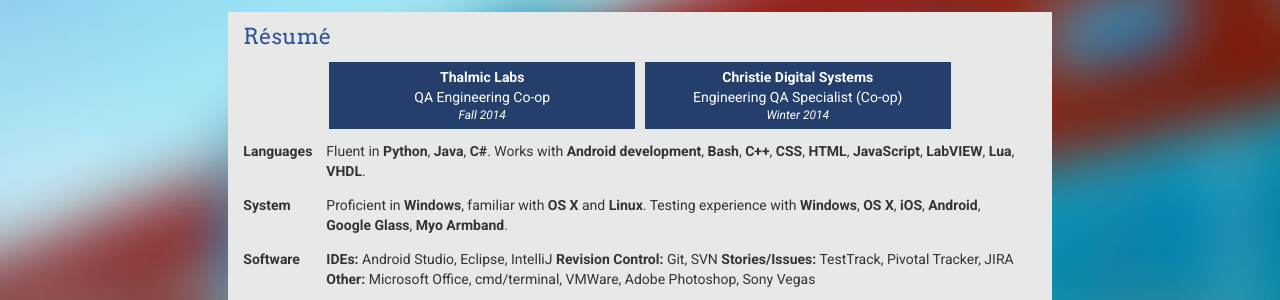
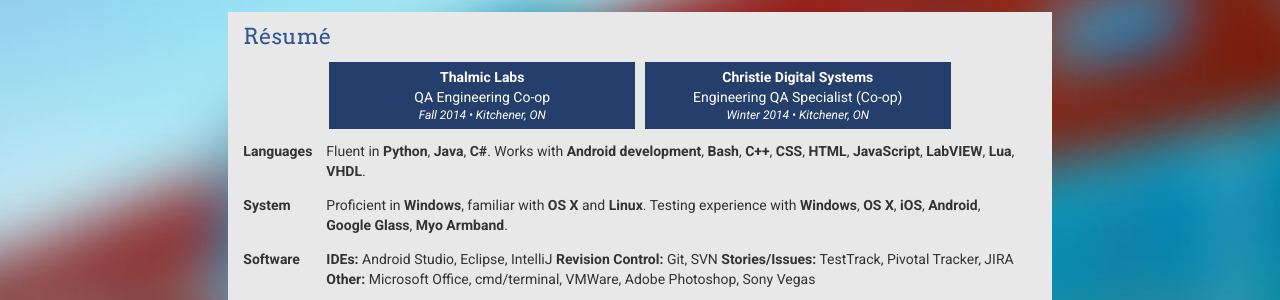
Before and after one commit to lloydtorres/lloydtorres.github.io, a Jekyll site: the page built from index.html, in a window 1280 px wide and 900 px high, scrolled down 485 px. Shown: the part 152-452 px from the top of the window. Built offline with Jekyll 4.4.1, drawn with Linux system fonts in a browser that asks for light colours; nearby versions of some CDN libraries.

Commit message:
Add locations to resume

```diff
--- a/index.html
+++ b/index.html
@@ -42,14 +42,14 @@
                                 <div class="job-entry">
                                     <span><strong><a href="https://www.thalmic.com/">Thalmic Labs</a></strong></span>
                                     <span class="position">QA Engineering Co-op</span>
-                                    <span class="caption">Fall 2014</span>
+                                    <span class="caption">Fall 2014 • Kitchener, ON</span>
                                 </div>
                             </div>
                             <div class="col-sm-6 job-padding-override">
                                 <div class="job-entry">
                                     <span><strong><a href="http://www.christiedigital.com/">Christie Digital Systems</a></strong></span>
                                     <span class="position">Engineering QA Specialist (Co-op)</span>
-                                    <span class="caption">Winter 2014</span>
+                                    <span class="caption">Winter 2014 • Kitchener, ON</span>
                                 </div>
                             </div>
                         </div>
```
